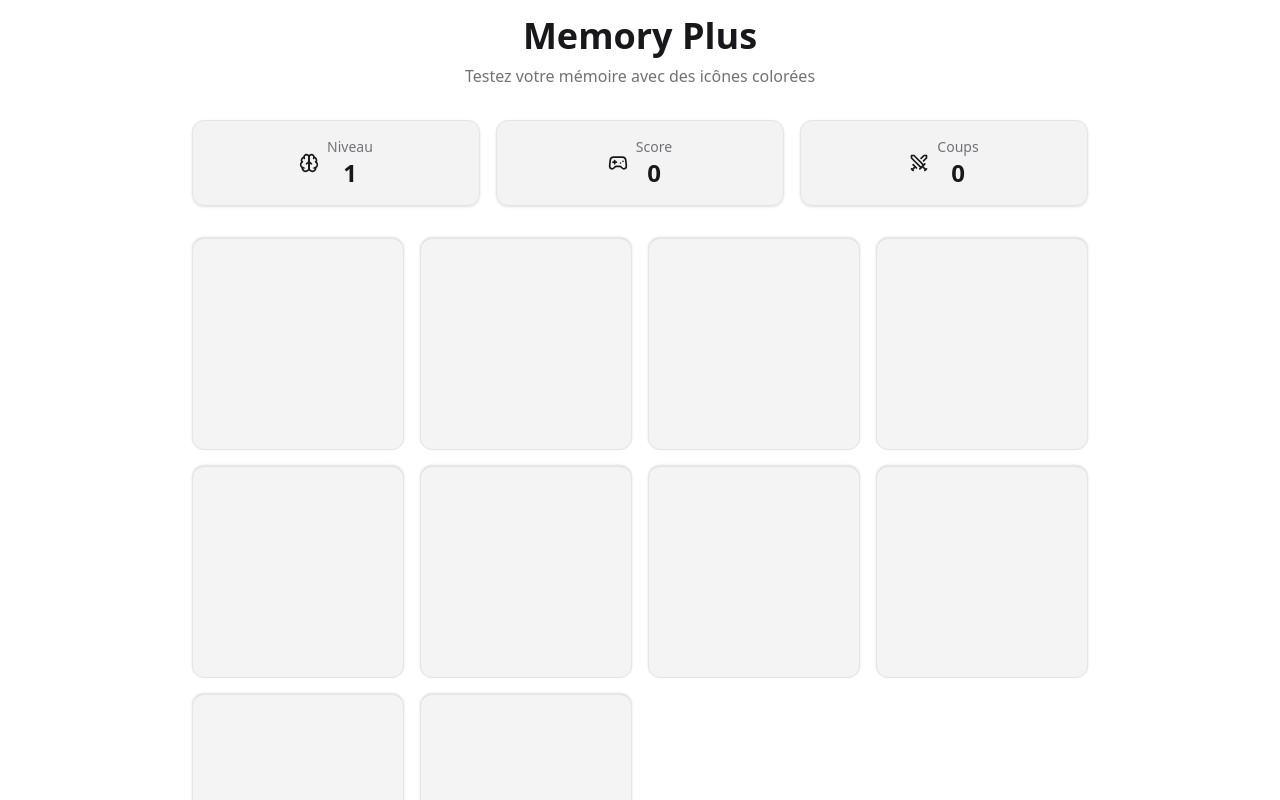
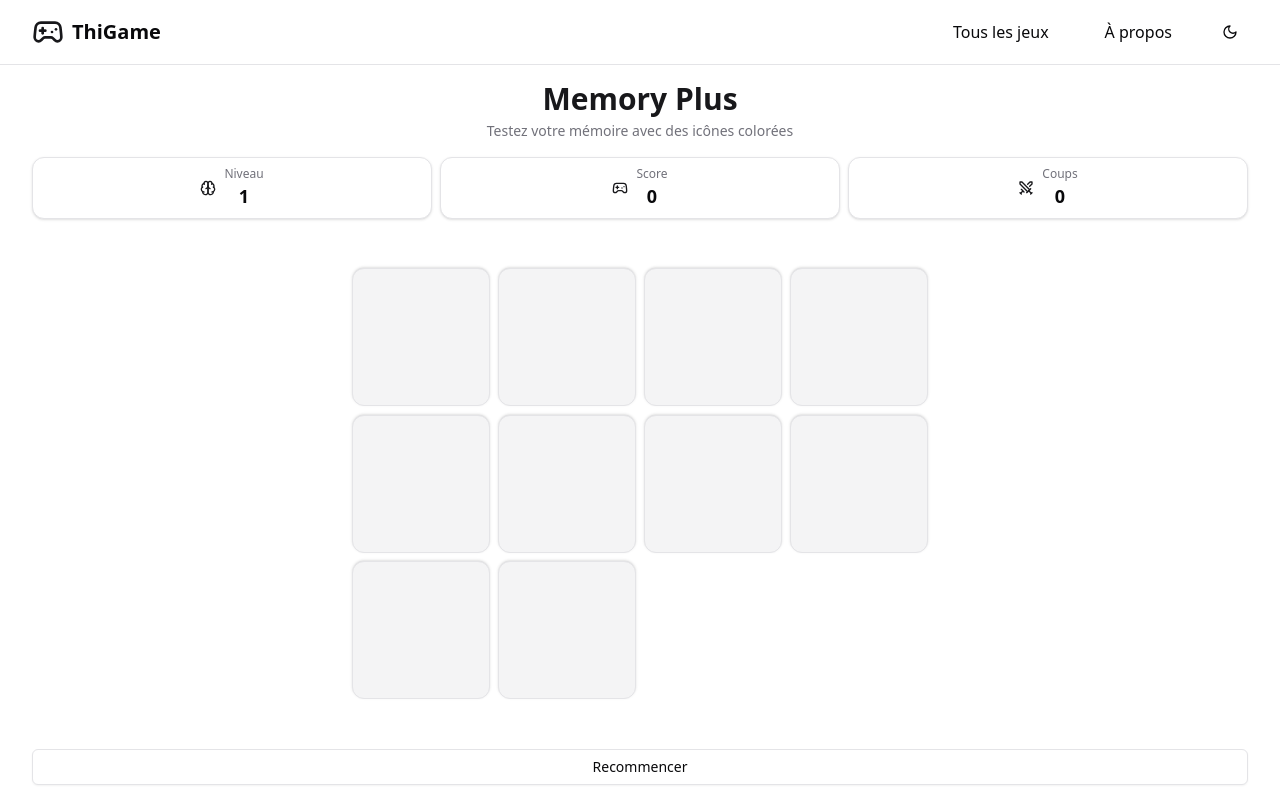
Before and after one commit to ThibaultG94/thigame, a React (Vite) app: page /games/memory in a window 1280 px wide. Shown: the top 800 px of the page. Built offline with nearby package versions, Linux system fonts and the light colour scheme.

Commit message:
Ajout de la barre de navigation et amélioration de l'interface du jeu Memory Plus avec des ajustements de style pour les cartes et les statistiques.

```diff
--- a/src/games/memory-plus/index.jsx
+++ b/src/games/memory-plus/index.jsx
@@ -1,5 +1,6 @@
 import { Card } from '@/components/ui/card';
 import { Button } from '@/components/ui/button';
+import { Navbar } from '@/components/Navbar';
 import { useMemoryStore } from './store';
 import { useMemoryGame } from './hooks/useMemoryGame';
 import { Gamepad2, Swords, Brain } from 'lucide-react';
@@ -14,83 +15,85 @@ export default function MemoryPlus() {
   };
 
   return (
-    <div className="min-h-screen bg-background p-4">
-      {/* En-tête du jeu */}
-      <div className="max-w-4xl mx-auto space-y-8">
-        <div className="text-center space-y-2">
-          <h1 className="text-4xl font-bold text-primary">Memory Plus</h1>
-          <p className="text-muted-foreground">Testez votre mémoire avec des icônes colorées</p>
+    <div>
+      <Navbar />
+      <div className="container h-[calc(100vh-4rem)] py-4 flex flex-col">
+        <div className="text-center space-y-1 mb-4">
+          <h1 className="text-3xl font-bold text-primary">Memory Plus</h1>
+          <p className="text-sm text-muted-foreground">Testez votre mémoire avec des icônes colorées</p>
         </div>
 
         {/* Stats du jeu */}
-        <div className="grid grid-cols-3 gap-4">
-          <Card className="p-4 bg-primary/5">
+        <div className="grid grid-cols-3 gap-2 mb-4">
+          <Card className="p-2">
             <div className="flex items-center justify-center gap-2">
-              <Brain className="w-5 h-5 text-primary" />
+              <Brain className="w-4 h-4 text-primary" />
               <div className="text-center">
-                <div className="text-sm font-medium text-muted-foreground">Niveau</div>
-                <div className="text-2xl font-bold text-primary">{level}</div>
+                <div className="text-xs text-muted-foreground">Niveau</div>
+                <div className="text-lg font-bold">{level}</div>
               </div>
             </div>
           </Card>
 
-          <Card className="p-4 bg-primary/5">
+          <Card className="p-2">
             <div className="flex items-center justify-center gap-2">
-              <Gamepad2 className="w-5 h-5 text-primary" />
+              <Gamepad2 className="w-4 h-4 text-primary" />
               <div className="text-center">
-                <div className="text-sm font-medium text-muted-foreground">Score</div>
-                <div className="text-2xl font-bold text-primary">{score}</div>
+                <div className="text-xs text-muted-foreground">Score</div>
+                <div className="text-lg font-bold">{score}</div>
               </div>
             </div>
           </Card>
 
-          <Card className="p-4 bg-primary/5">
+          <Card className="p-2">
             <div className="flex items-center justify-center gap-2">
-              <Swords className="w-5 h-5 text-primary" />
+              <Swords className="w-4 h-4 text-primary" />
               <div className="text-center">
-                <div className="text-sm font-medium text-muted-foreground">Coups</div>
-                <div className="text-2xl font-bold text-primary">{moves}</div>
+                <div className="text-xs text-muted-foreground">Coups</div>
+                <div className="text-lg font-bold">{moves}</div>
               </div>
             </div>
           </Card>
         </div>
 
-        {/* Grille de jeu */}
-        <div className="grid grid-cols-4 gap-4">
+        {/* Conteneur centré pour la grille */}
+        <div className="flex-1 flex items-center justify-center">
+          <div className="w-full max-w-xl aspect-[4/3]">
+            <div className="grid grid-cols-4 gap-2 h-full">
               {cards.map(({ uniqueId, icon: Icon, color }) => (
                 <Card
                   key={uniqueId}
-              className={`aspect-square flex items-center justify-center cursor-pointer transition-all duration-500 hover:scale-105 ${
+                  className={`aspect-square flex items-center justify-center cursor-pointer transition-all duration-300 hover:scale-105 ${
                     flipped.includes(uniqueId) || matched.includes(uniqueId)
                       ? 'rotate-0 shadow-lg'
                       : 'rotate-180 bg-secondary hover:bg-secondary/80'
                   }`}
                   onClick={() => handleCardClick(uniqueId)}
                 >
-              <div className={`transition-all duration-500 ${
+                  <div className={`transition-all duration-300 ${
                     flipped.includes(uniqueId) || matched.includes(uniqueId)
                       ? 'scale-100 rotate-0'
                       : 'scale-0 rotate-180'
                   }`}>
                     {(flipped.includes(uniqueId) || matched.includes(uniqueId)) && (
                       <Icon
-                    size={48}
-                    color={color}
                         className={`transition-opacity duration-300 ${
                           matched.includes(uniqueId) ? 'opacity-50' : 'opacity-100'
                         }`}
+                        color={color}
                       />
                     )}
                   </div>
                 </Card>
               ))}
             </div>
+          </div>
+        </div>
 
-        {/* Bouton de reset */}
         <Button
-          size="lg"
           onClick={handleReset}
-          className="w-full font-semibold"
+          className="mt-4"
+          variant="outline"
         >
           Recommencer
         </Button>
```
Lines whose indentation alone changed are shown as unchanged.
